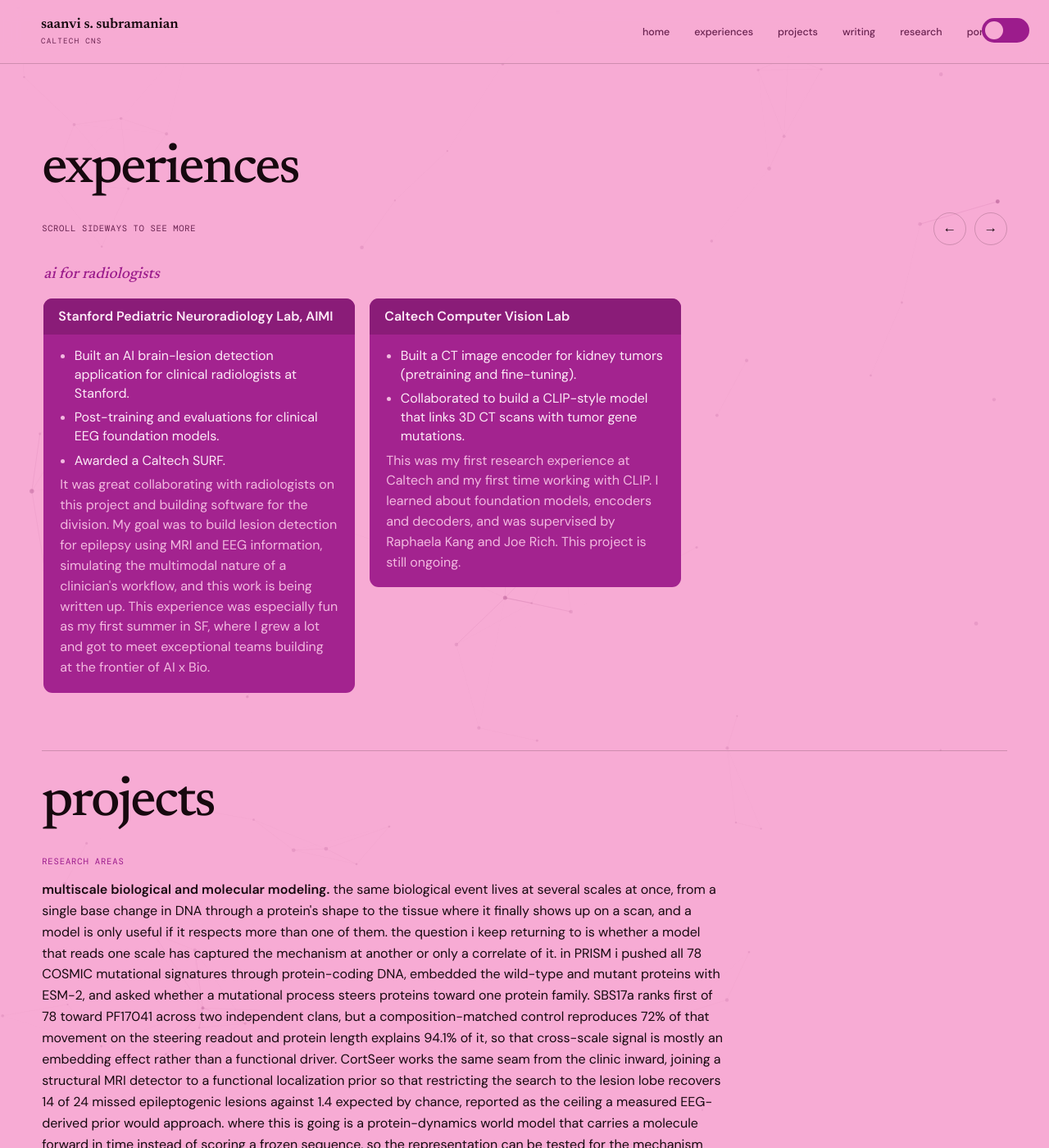
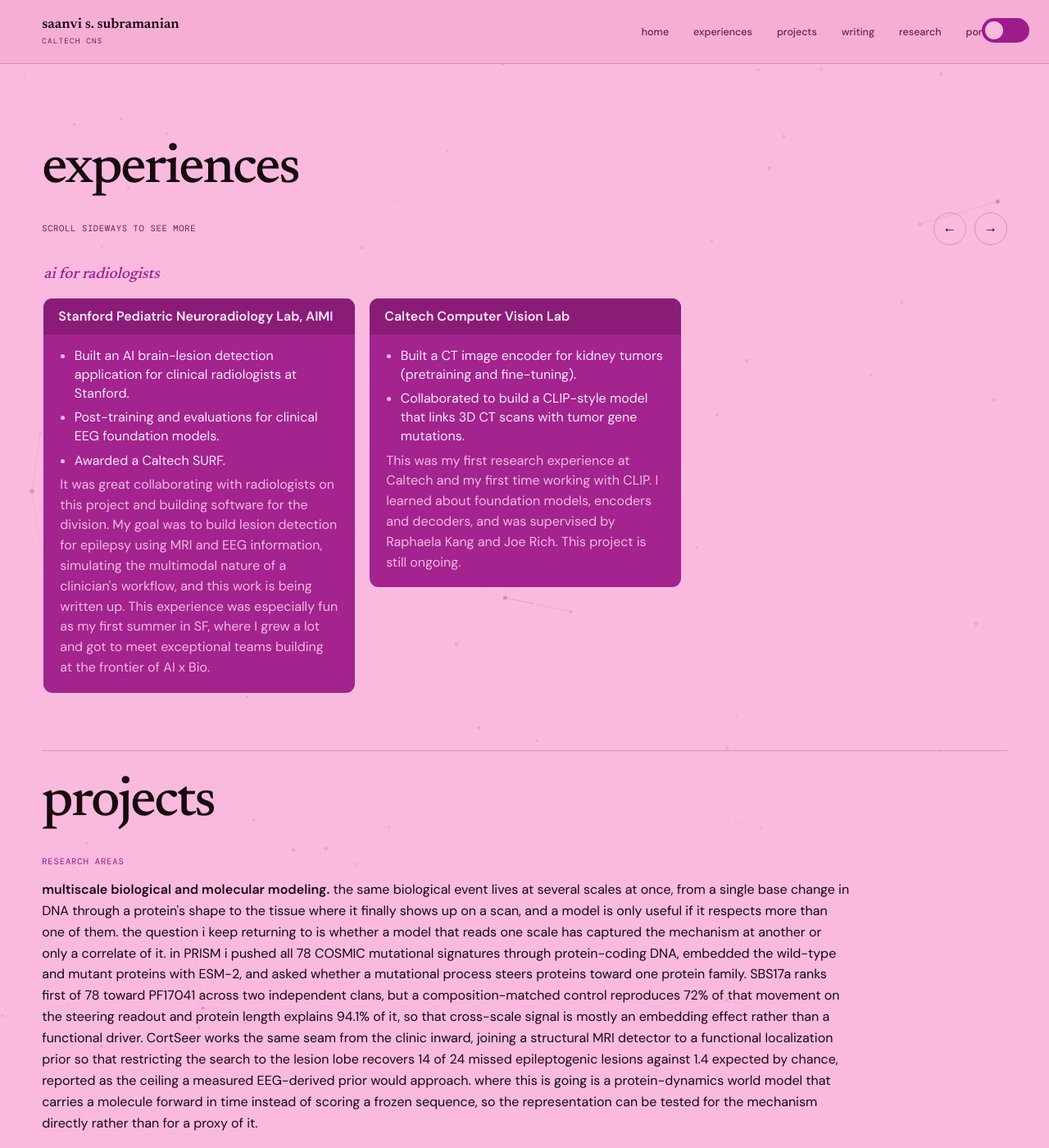
Before and after one commit to saanviiyer/saanviiyer.github.io, a Jekyll site: the page built from pages/portfolio.html, in a window 1280 px wide and 1400 px high. Shown: the whole window at 82% size. Built offline with Jekyll 4.4.1, drawn with Linux system fonts in a browser that asks for light colours; some web fonts are replaced.

Commit message:
Widen the site frame: align nav and footer to the full-width content, widen the reading card and prose measures, enlarge gallery cards, de-emphasize the tool and app grids, and brighten the pink background

```diff
--- a/assets/css/style.css
+++ b/assets/css/style.css
@@ -1,6 +1,6 @@
 :root {
-  --paper: #f7abd4;
-  --paper-deep: #f39ecb;
+  --paper: #f9bade;
+  --paper-deep: #f5aed5;
   --ink: #17090f;
   --muted: #6a2350;
   --accent: #9c1c8c;
@@ -93,7 +93,7 @@
   height: 78px;
   justify-content: space-between;
   margin: 0 auto;
-  padding: 0 max(32px, calc((100vw - 1180px) / 2));
+  padding: 0 clamp(20px, 4vw, 76px);
   position: sticky;
   top: 0;
   z-index: 20;
@@ -558,12 +558,12 @@
 
 /* Research post, centered reading column (Goodfire-style) */
 .research-post {
-  max-width: 1120px;
+  max-width: 1240px;
   margin: 0 auto;
   background: var(--read-card);
   border: 1px solid var(--read-card-edge);
   border-radius: 28px;
-  padding: clamp(30px, 6.5vw, 96px) clamp(22px, 7.5vw, 112px);
+  padding: clamp(30px, 6vw, 88px) clamp(24px, 5vw, 100px);
   box-shadow: 0 16px 46px rgba(23, 9, 15, 0.08);
 }
 .rp-head { margin-bottom: 64px; }
@@ -599,7 +599,7 @@
 .post-back a:hover { text-decoration: underline; text-underline-offset: 3px; }
 
 /* legacy pages still using .post-body keep a readable centered column */
-.post-body { max-width: 720px; margin: 0 auto; }
+.post-body { max-width: min(100%, 1040px); margin: 0 auto; }
 .post-body p { font-family: var(--serif); font-size: 1.12rem; line-height: 1.8; margin-bottom: 22px; }
 .post-body img { max-width: 100%; height: auto; margin: 8px 0; }
 .post-body h2 { font-family: var(--sans); font-size: 1.5rem; font-weight: 600; margin: 44px 0 14px; }
@@ -607,7 +607,7 @@
 .post-body a { text-decoration-color: var(--accent); text-underline-offset: 3px; }
 
 /* Portfolio */
-.gallery { display: grid; grid-template-columns: repeat(auto-fill, minmax(170px, 1fr)); gap: 20px 20px; margin-bottom: 56px; }
+.gallery { display: grid; grid-template-columns: repeat(auto-fill, minmax(210px, 1fr)); gap: 18px; margin-bottom: 56px; }
 .pf-item { break-inside: avoid; color: var(--ink); display: block; margin: 0; text-decoration: none; width: 100%; }
 .pf-thumb { display: block; overflow: hidden; position: relative; }
 .pf-thumb img { border: 1px solid var(--border); display: block; height: auto; transition: filter 0.2s, transform 0.25s; width: 100%; }
@@ -647,8 +647,8 @@
   gap: 18px;
   grid-template-columns: 1fr auto auto;
   margin: 0 auto;
-  max-width: 1180px;
-  padding: 30px 32px 34px;
+  max-width: none;
+  padding: 30px clamp(20px, 4vw, 76px) 34px;
 }
 .footer-name { color: var(--ink); font-family: var(--serif); font-size: 0.95rem; font-weight: 500; }
 footer a { color: var(--accent); font-family: var(--mono); font-size: 0.66rem; text-decoration: none; }
@@ -911,7 +911,7 @@
 .proj-blurb { max-width: 680px; line-height: 1.6; margin: 0 0 14px; }
 .proj-blurb a { color: inherit; text-decoration: underline; text-underline-offset: 2px; text-decoration-color: var(--accent); }
 .fun-label { font-family: var(--mono); font-size: 0.66rem; letter-spacing: 0.08em; text-transform: uppercase; color: var(--accent); margin: 28px 0 12px; }
-.proj-intro { max-width: 76ch; line-height: 1.62; margin: 0 0 20px; color: var(--muted); }
+.proj-intro { max-width: 90ch; line-height: 1.62; margin: 0 0 20px; color: var(--muted); }
 .proj-featured { font-family: var(--mono); font-size: 0.78rem; letter-spacing: 0.03em; margin: 0 0 20px; color: var(--muted); }
 .proj-featured a { color: var(--accent); text-decoration: underline; text-underline-offset: 2px; }
 .writing-featured { list-style: none; margin: 14px 0 8px; padding: 0; }
@@ -923,9 +923,10 @@
 .writing-featured .writing-desc { display: block; color: var(--muted); line-height: 1.55; margin-top: 8px; }
 .fun-grid {
   display: grid;
-  grid-template-columns: repeat(auto-fit, minmax(min(100%, 260px), 1fr));
-  gap: 20px 34px;
+  grid-template-columns: repeat(auto-fit, minmax(min(100%, 240px), 1fr));
+  gap: 13px 30px;
   margin: 0;
+  font-size: 0.9rem;
 }
 .fun-item .fun-name { font-weight: 600; }
 .fun-item .fun-name a { color: inherit; text-decoration: underline; text-underline-offset: 2px; text-decoration-color: var(--accent); }
@@ -969,16 +970,16 @@
 }
 
 /* Experiences: prose entries, no boxes */
-.entry { margin-bottom: 24px; max-width: 74ch; }
+.entry { margin-bottom: 24px; max-width: 86ch; }
 .entry-head { font-size: 1.05rem; line-height: 1.45; }
 .entry-when { color: var(--muted); font-family: var(--mono); font-size: 0.66rem; letter-spacing: 0.04em; white-space: nowrap; }
 .entry-line { color: var(--ink); line-height: 1.6; margin-top: 3px; }
 .entry-line a { color: inherit; text-decoration: underline; text-underline-offset: 2px; text-decoration-color: var(--accent); }
 
 /* Projects: terse one-line entries */
-.proj-line { max-width: 76ch; line-height: 1.62; margin-bottom: 13px; }
+.proj-line { max-width: 90ch; line-height: 1.62; margin-bottom: 13px; }
 .proj-line a { color: inherit; text-decoration: underline; text-underline-offset: 2px; text-decoration-color: var(--accent); }
-.proj-note { max-width: 76ch; color: var(--muted); line-height: 1.6; margin: 4px 0 8px; }
+.proj-note { max-width: 90ch; color: var(--muted); line-height: 1.6; margin: 4px 0 8px; }
 
 /* Blog: title-forward post list, full width in two columns on desktop */
 .blog-list {
```
